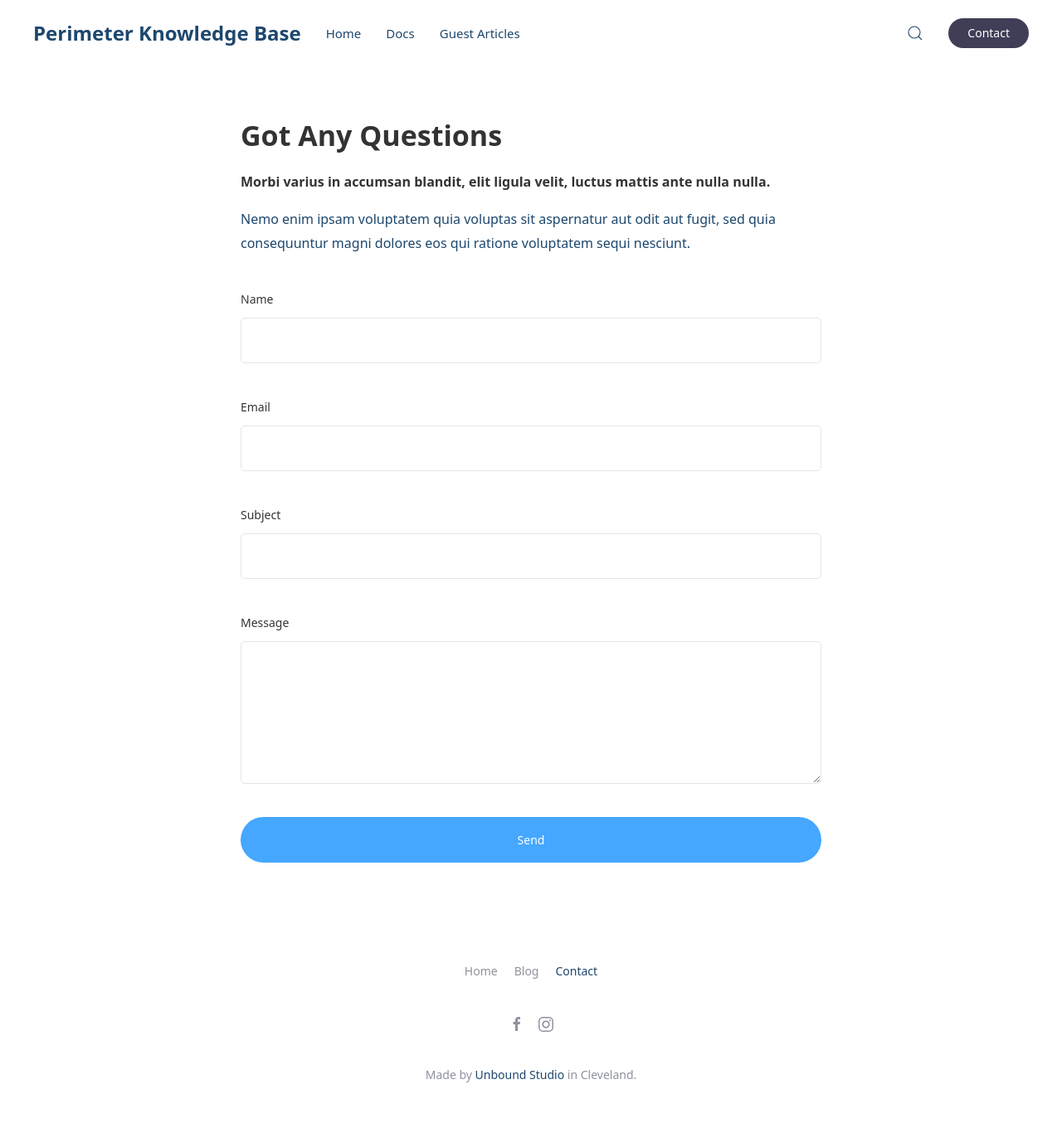
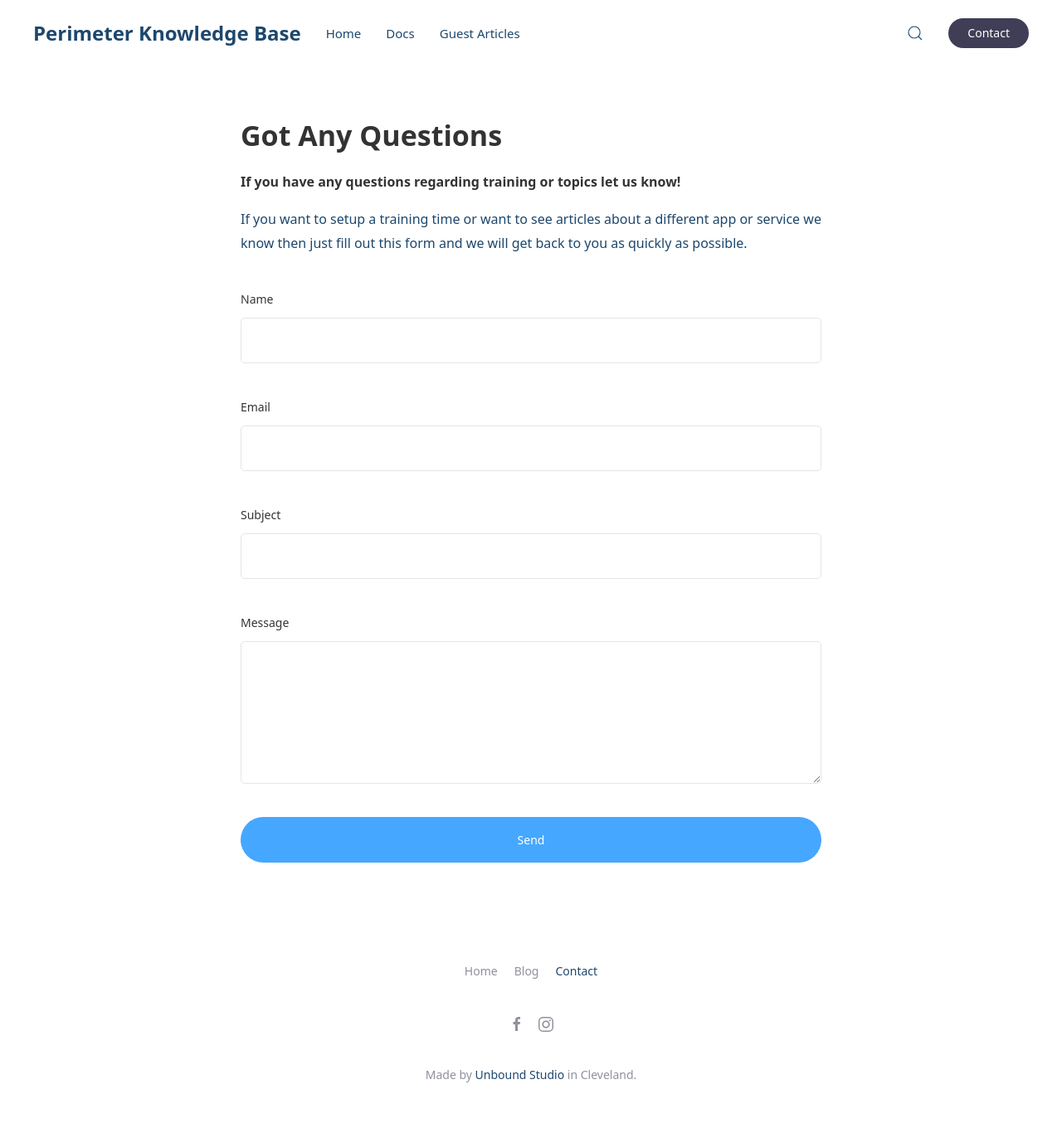
Before and after one commit to josephwper/perimeterkb, a Jekyll site: the page built from contact.md, in a window 1280 px wide. Shown: the whole page at 83% size. Built offline with Jekyll 4.4.1, drawn with Linux system fonts in a browser that asks for light colours.

Commit message:
Updated info
Make the info applicable to us.

```diff
--- a/contact.md
+++ b/contact.md
@@ -5,8 +5,8 @@ title: Got Any Questions
 permalink: /contact/
 ---
 
-##### Morbi varius in accumsan blandit, elit ligula velit, luctus mattis ante nulla nulla.
+##### If you have any questions regarding training or topics let us know!
 
-Nemo enim ipsam voluptatem quia voluptas sit aspernatur aut odit aut fugit, sed quia consequuntur magni dolores eos qui ratione voluptatem sequi nesciunt.
+If you want to setup a training time or want to see articles about a different app or service we know then just fill out this form and we will get back to you as quickly as possible.
 
-{% include formspree.html email="my_name@gmail.com" redirect="/thanks/" name="true" subject="true" %}
+{% include formspree.html email="josephw@perimeter.org" redirect="/thanks/" name="true" subject="true" %}
```
